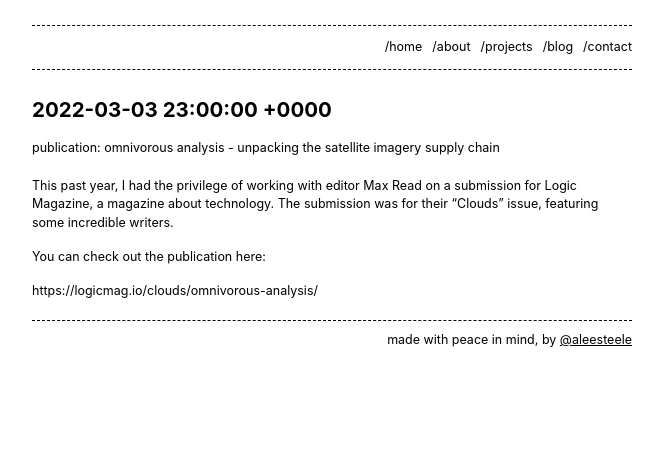
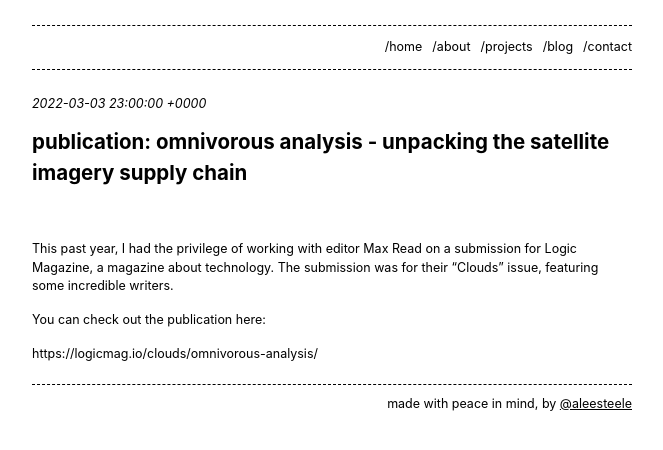
Before and after one commit to riggraz/no-style-please, a Jekyll site: the page built from _posts/2023-03-03-omnivorous-analysis.md, in a window 1280 px wide. Shown: the top 450 px of the page, without its empty margins (308-971 px from the left). Built offline with Jekyll 4.4.1, drawn with Linux system fonts in a browser that asks for light colours.

Commit message:
correct blog format

```diff
--- a/_layouts/post.html
+++ b/_layouts/post.html
@@ -1,7 +1,7 @@
 ---
 layout: default
 ---
-<h1>{{ page.date }}</h1>
-{{ page.title }}<br/><br/>
+<i>{{ page.date }}</i>
+<h1>{{ page.title }}</h1><br/><br/>
 
 {{ content }}
```
